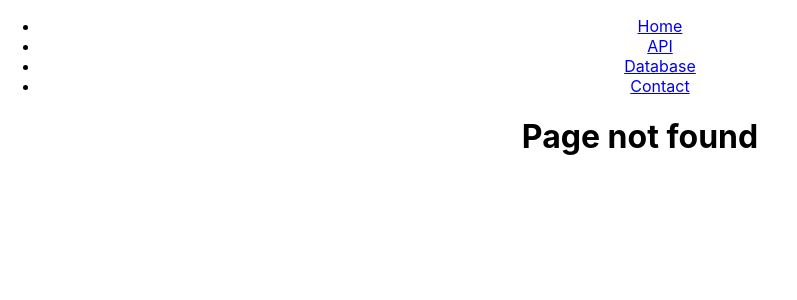
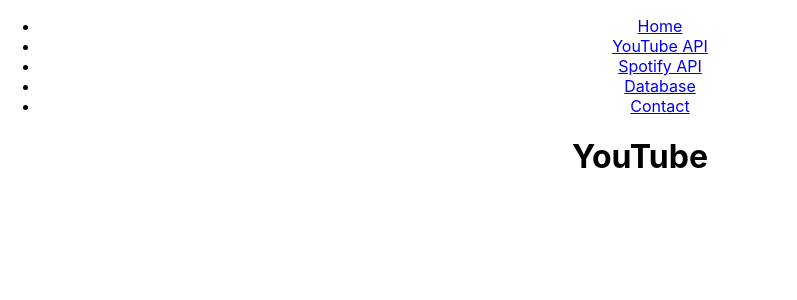
Before and after one commit to CatExposure/Portfolio, a React (Create React App) app: page /YouTubeAPI in a window 1280 px wide. Before the commit this address had no page. Shown: the top 300 px of the page, without its empty margins (0-797 px from the left). Built offline with nearby package versions, Linux system fonts and the light colour scheme.

Commit message:
Added pages for youtube and spotify api testing/showcase

```diff
--- a/src/API_Usage.js
+++ /dev/null
@@ -1,11 +0,0 @@
-import React from 'react'
-
-function API(){
-    return(
-        <div>
-            <h1>API Stuff</h1>
-        </div>
-    )
-}
-
-export default API;
--- a/src/App.js
+++ b/src/App.js
@@ -2,7 +2,8 @@
 import './App.css';
 import Home from './Home';
 import Databases from './Database_Usage';
-import API from './API_Usage';
+import YouTubeAPI from './YouTube_API';
+import SpotifyAPI from './Spotify_API';
 import Contact from './Contact';
 import PageNotFound from './404Page'
 import NavBar from './NavBar';
@@ -16,7 +17,8 @@
         <Route exact path="*" Component={PageNotFound}/>
         <Route path="/" Component={Home}/>
         <Route path="/Contact" Component={Contact}/>
-        <Route path="/API" Component={API}/>
+        <Route path="/YouTubeAPI" Component={YouTubeAPI}/>
+        <Route path="/SpotifyAPI" Component={SpotifyAPI}/>
         <Route path="/Databases" Component={Databases}/>
       </Routes>
     </div>
--- a/src/NavBar.js
+++ b/src/NavBar.js
@@ -5,7 +5,8 @@
     return(
         <ul>
             <li><Link to="/">Home</Link></li>
-            <li><Link to="/API">API</Link></li>
+            <li><Link to="/YouTubeAPI">YouTube API</Link></li>
+            <li><Link to="/SpotifyAPI">Spotify API</Link></li>
             <li><Link to="/Databases">Database</Link></li>
             <li><Link to="/Contact">Contact</Link></li>
         </ul>
--- /dev/null
+++ b/src/Spotify_API.js
@@ -0,0 +1,11 @@
+import React from 'react'
+
+function SpotifyAPI(){
+    return(
+        <div>
+            <h1>Spotify</h1>
+        </div>
+    )
+}
+
+export default SpotifyAPI;
--- /dev/null
+++ b/src/YouTube_API.js
@@ -0,0 +1,11 @@
+import React from 'react'
+
+function YouTubeAPI(){
+    return(
+        <div>
+            <h1>YouTube</h1>
+        </div>
+    )
+}
+
+export default YouTubeAPI;
```
